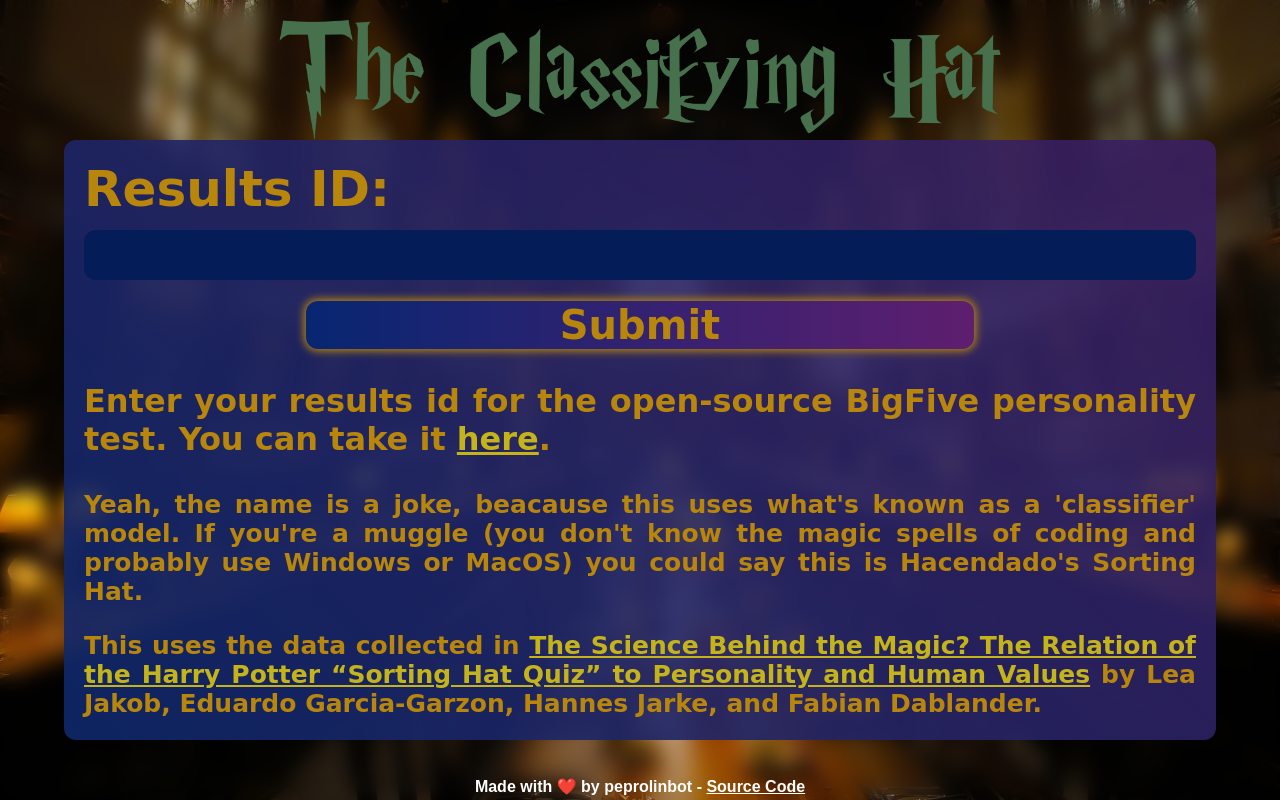
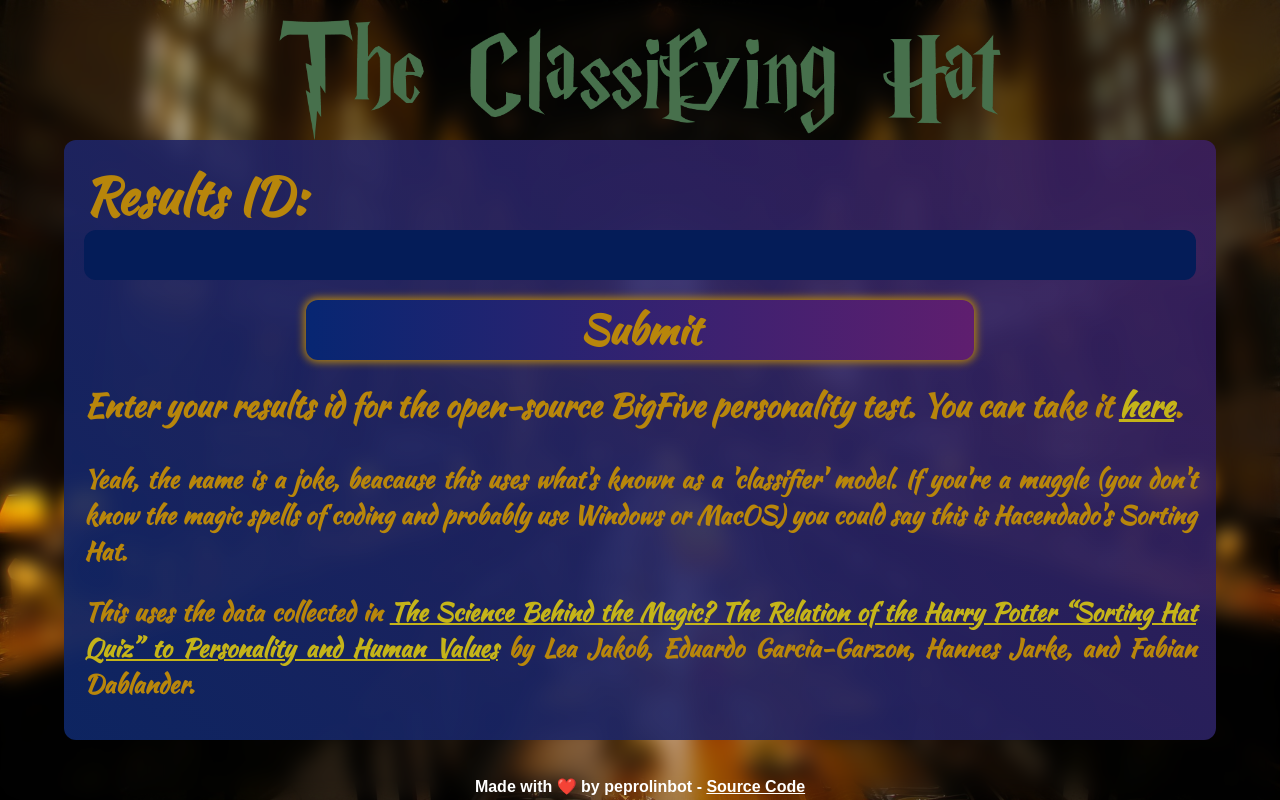
Before and after one commit to peprolinbot/classifying-hat, a Django app: page / in a window 1280 px wide. Run offline with Django 4.2, Linux system fonts and the light colour scheme; parts of the project's set-up code (start-up, migrations or seed data) failed here and were passed over.

Commit message:
Fix font errors

```diff
--- a/classifyingHat/static/classifyingHat/centered_box.css
+++ b/classifyingHat/static/classifyingHat/centered_box.css
@@ -122,7 +122,7 @@ footer a:hover {
 }
 
 .hp-font {
-    font-family: 'Lucida Handwriting', 'Brush Script MT', cursive;
+    font-family: 'Kaushan Script', 'Lucida Handwriting', 'Brush Script MT', cursive;
     font-weight: bold;
     color: darkgoldenrod;
 }
--- a/classifyingHat/templates/classifyingHat/base.html
+++ b/classifyingHat/templates/classifyingHat/base.html
@@ -15,6 +15,10 @@
 
     <script src="https://ajax.googleapis.com/ajax/libs/jquery/3.6.3/jquery.min.js"></script>
 
+    <link rel="preconnect" href="https://fonts.googleapis.com">
+    <link rel="preconnect" href="https://fonts.gstatic.com" crossorigin>
+    <link href="https://fonts.googleapis.com/css2?family=Kaushan+Script&display=swap" rel="stylesheet">
+
     <!-- Custom CSS -->
     {% block css %}{% endblock %}
 </head>
```
